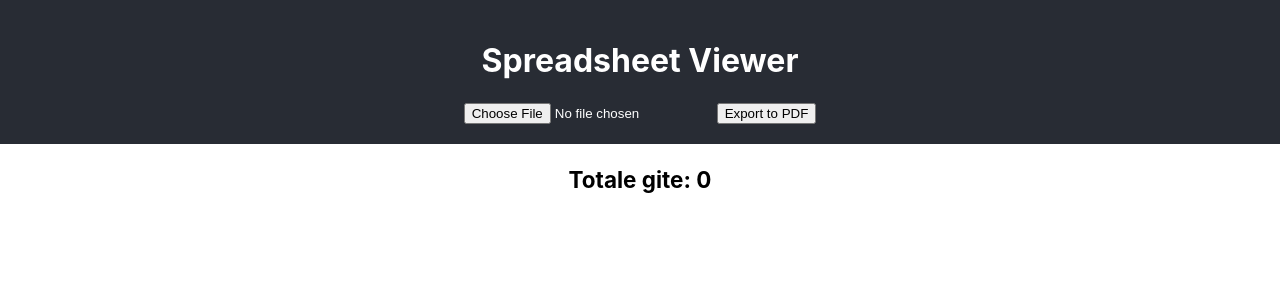
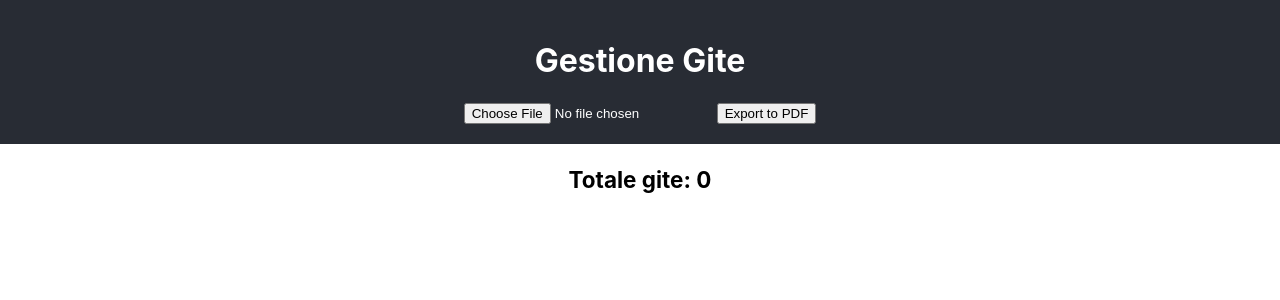
Before and after one commit to masci/routes, a React (Create React App) app: page / in a window 1280 px wide. Shown: the top 300 px of the page. Built offline with nearby package versions, Linux system fonts and the light colour scheme.

Commit message:
change title

```diff
--- a/src/App.js
+++ b/src/App.js
@@ -135,7 +135,7 @@ function App() {
   return (
     <div className="App">
       <header className="App-header">
-        <h1>Spreadsheet Viewer</h1>
+        <h1>Gestione Gite</h1>
         <input type="file" onChange={handleFileUpload} />
         <button onClick={handleExportToPdf}>Export to PDF</button>
       </header>
```
